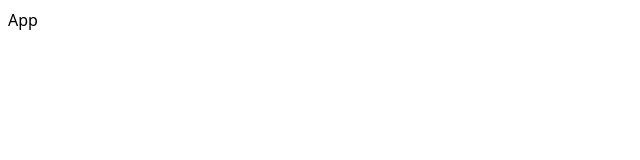
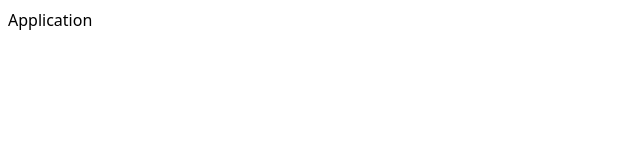
Before and after one commit to carlosgueva/galletafortuna, a React (Vite) app: page / in a window 1280 px wide. Shown: the top 160 px of the page, without its empty margins (0-640 px from the left). Built offline with nearby package versions, Linux system fonts and the light colour scheme.

Commit message:
create/dev-branch

```diff
--- a/src/App.jsx
+++ b/src/App.jsx
@@ -1,5 +1,5 @@
 function App() {
-	return <div>App</div>;
+	return <div>Application</div>;
 }
 
 export default App;
```
